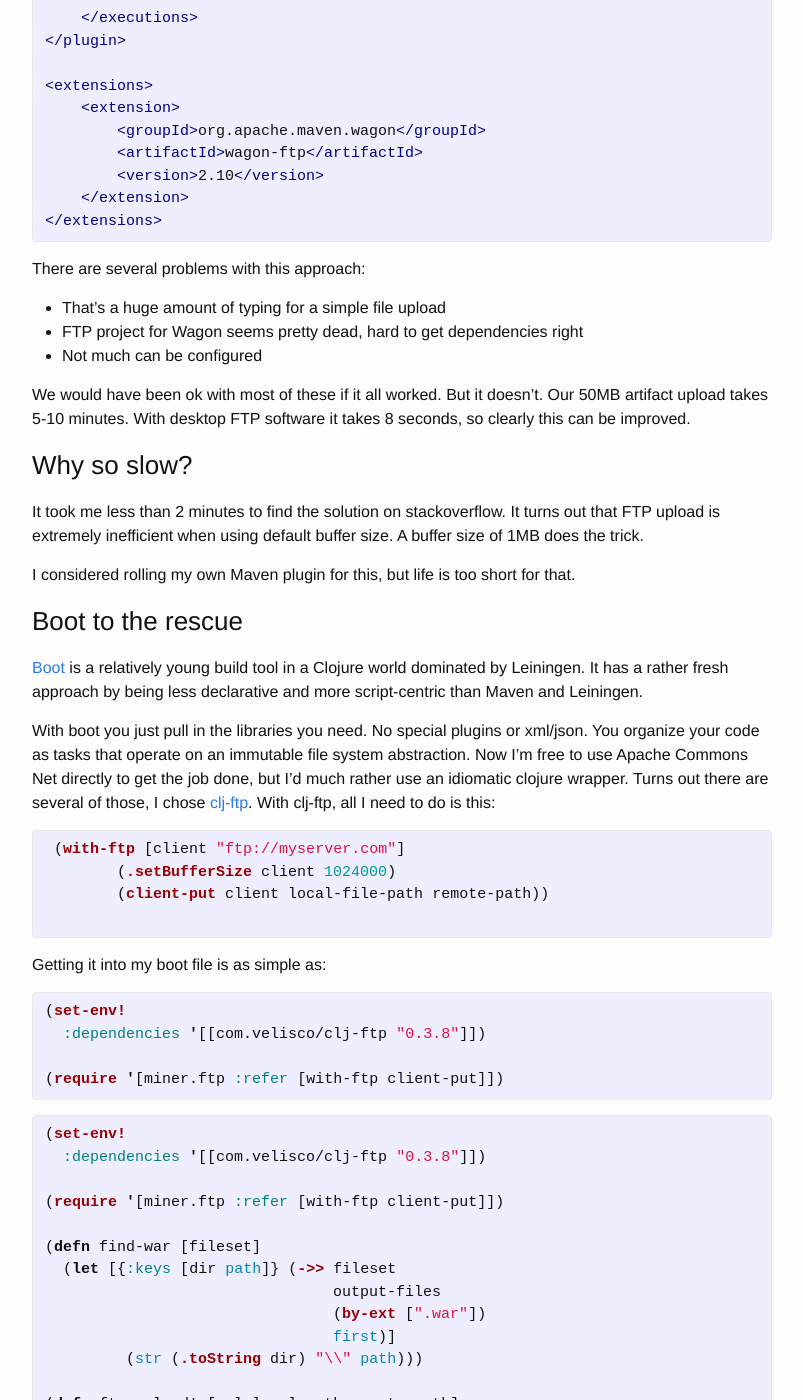
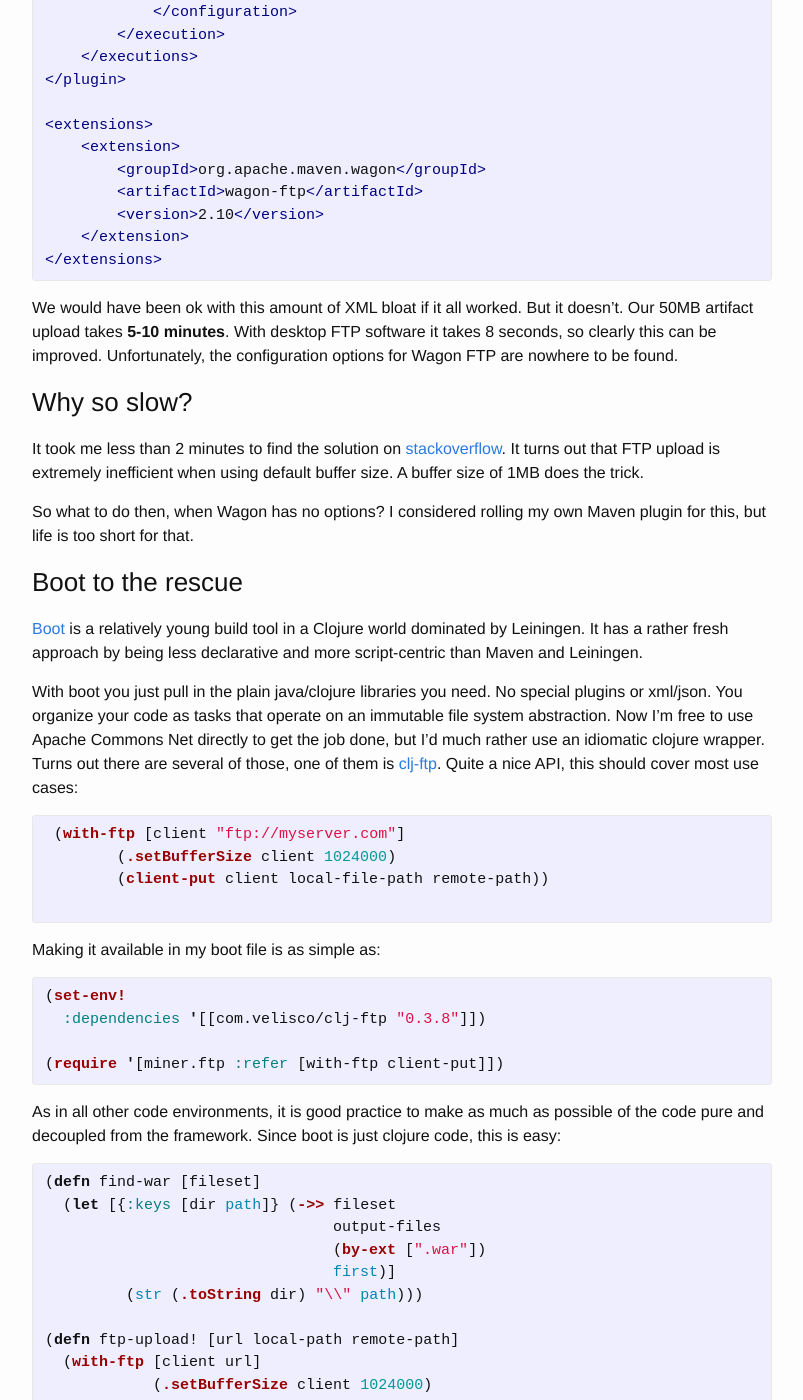
Before and after one commit to ingesolvoll/ingesolvoll.github.io, a Jekyll site: the page built from _posts/2016-12-26-how-boot-solved-our-ftp-upload-problem.markdown, in a window 1280 px wide and 1400 px high, scrolled down 747 px. Shown: the whole window, without its empty margins (238-1041 px from the left). Built offline with Jekyll 4.4.1, drawn with Linux system fonts in a browser that asks for light colours; some of the changed text lies outside the part shown.

Commit message:
Mostly done

```diff
--- a/_posts/2016-12-26-how-boot-solved-our-ftp-upload-problem.markdown
+++ b/_posts/2016-12-26-how-boot-solved-our-ftp-upload-problem.markdown
@@ -4,10 +4,11 @@
 date:   2016-12-26 21:30:02 +0100
 ---
 
-### Sloooooow
+### Limitations of Maven
 
-My company uses Maven and Jenkins for most of our build needs. We are pretty happy with the setup, it gets the job done. Except for one thing: FTP uploads. The Wagon plugin with FTP extension is the best option we found for doing this. Check out our setup below:
+My company uses Maven and Jenkins for most of our build needs. We are pretty happy with the setup, it gets the job done. Except for the couple of builds that need to do an FTP upload.
 
+The Wagon plugin with FTP extension seems to be your best bet for doing this in Maven. This is our setup:
 {% highlight xml %}
 <plugin>
     <groupId>org.codehaus.mojo</groupId>
@@ -39,37 +40,60 @@
 </extensions>
 {% endhighlight %}
 
-There are several problems with this approach:
-* That's a huge amount of typing for a simple file upload
-* FTP project for Wagon seems pretty dead, hard to get dependencies right
-* Not much can be configured
-
-We would have been ok with most of these if it all worked. But it doesn't. Our 50MB artifact upload takes 5-10 minutes. With desktop FTP software it takes 8 seconds, so clearly this can be improved.
+We would have been ok with this amount of XML bloat if it all worked. But it doesn't. Our 50MB artifact upload takes __5-10 minutes__. With desktop FTP software it takes 8 seconds, so clearly this can be improved. Unfortunately, the configuration options for Wagon FTP are nowhere to be found.
 
 ### Why so slow?
-It took me less than 2 minutes to find the solution on stackoverflow. It turns out that FTP upload is extremely inefficient when using default buffer size. A buffer size of 1MB does the trick.
+It took me less than 2 minutes to find the solution on [stackoverflow]. It turns out that FTP upload is extremely inefficient when using default buffer size. A buffer size of 1MB does the trick.
 
-I considered rolling my own Maven plugin for this, but life is too short for that.
+So what to do then, when Wagon has no options? I considered rolling my own Maven plugin for this, but life is too short for that.
 
 ### Boot to the rescue
 [Boot] is a relatively young build tool in a Clojure world dominated by Leiningen. It has a rather fresh approach by being less declarative and more script-centric than Maven and Leiningen.
 
-With boot you just pull in the libraries you need. No special plugins or xml/json. You organize your code as tasks that operate on an immutable file system abstraction. Now I'm free to use Apache Commons Net directly to get the job done, but I'd much rather use an idiomatic clojure wrapper. Turns out there are several of those, I chose [clj-ftp]. With clj-ftp, all I need to do is this:
-
+With boot you just pull in the plain java/clojure libraries you need. No special plugins or xml/json. You organize your code as tasks that operate on an immutable file system abstraction. Now I'm free to use Apache Commons Net directly to get the job done, but I'd much rather use an idiomatic clojure wrapper. Turns out there are several of those, one of them is [clj-ftp]. Quite a nice API, this should cover most use cases:
  {% highlight clojure %}
  (with-ftp [client "ftp://myserver.com"]
         (.setBufferSize client 1024000)
         (client-put client local-file-path remote-path))
  {% endhighlight %}
 
-Getting it into my boot file is as simple as:
-
+Making it available in my boot file is as simple as:
 {% highlight clojure %}
 (set-env!
   :dependencies '[[com.velisco/clj-ftp "0.3.8"]])
 
 (require '[miner.ftp :refer [with-ftp client-put]])
 {% endhighlight %}
+
+As in all other code environments, it is good practice to make as much as possible of the code pure and decoupled from the framework. Since boot is just clojure code, this is easy:
+
+{% highlight clojure %}
+(defn find-war [fileset]
+  (let [{:keys [dir path]} (->> fileset
+                                output-files
+                                (by-ext [".war"])
+                                first)]
+         (str (.toString dir) "\\" path)))
+
+(defn ftp-upload! [url local-path remote-path]
+  (with-ftp [client url]
+            (.setBufferSize client 1024000)
+            (client-put client local-path remote-path))
+{% endhighlight %}
+
+Finally, we need to connect our code to boot tasks, so they can be executed by Jenkins. The boot way is through the `deftask` macro. Boot has lots of built in tasks, like `jar` and `compile`, and our newly created upload task fits nicely in a chain with the built-in ones.
+{% highlight clojure %}
+(deftask upload []
+   (with-pass-thru fileset
+     (ftp-upload! "ftp://myserver.com" (find-war fileset) "path/on/server/something.war"))))
+
+(deftask build
+  (comp (compile) (jar) (uber) (war) (upload)))
+{% endhighlight %}
+
+### Full code listing
+
+The full boot build file is listed below. I'm completely new to boot, so I probably made tons of mistakes. But I think this is as compact, powerful and readable as it gets for integrating an arbitrary Java/Clojure library into your build!
 
 {% highlight clojure %}
 (set-env!
@@ -93,12 +117,10 @@
    (with-pass-thru fileset
      (ftp-upload! "ftp://myserver.com" (find-war fileset) "path/on/server/something.war"))))
 
-(deftask build
-         "Build my project."
-         []
-         (comp (compile) (jar) (uber) (war) (upload)))
-
+(deftask build []
+  (comp (compile) (jar) (uber) (war) (upload)))
 {% endhighlight %}
 
 [Boot]: http://boot-clj.com/
 [clj-ftp]: https://github.com/miner/clj-ftp
+[stackoverflow]: http://stackoverflow.com/questions/11572588/speed-up-apache-commons-ftpclient-transfer
```
